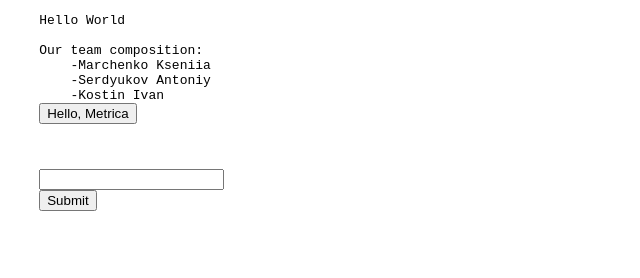
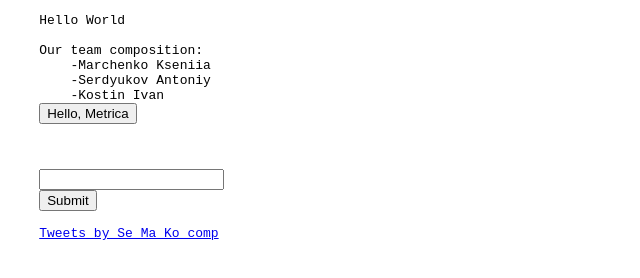
Before and after one commit to an-tonic/CO1111-Shared-Project, a plain HTML site: page index.html in a window 1280 px wide. Shown: the whole page, without its empty margins (0-640 px from the left). Drawn offline with Linux system fonts and the light colour scheme.

Commit message:
Update index.html
Embedded our tweets

```diff
--- a/index.html
+++ b/index.html
@@ -27,7 +27,7 @@
     <input name="text" id="text" type="text" maxlength="140" />
     <input type="submit" />
 
-
+    <a class="twitter-timeline" href="https://twitter.com/Se_Ma_Ko_comp?ref_src=twsrc%5Etfw">Tweets by Se_Ma_Ko_comp</a> <script async src="https://platform.twitter.com/widgets.js" charset="utf-8"></script>
 
 </form>
 </pre>
```
